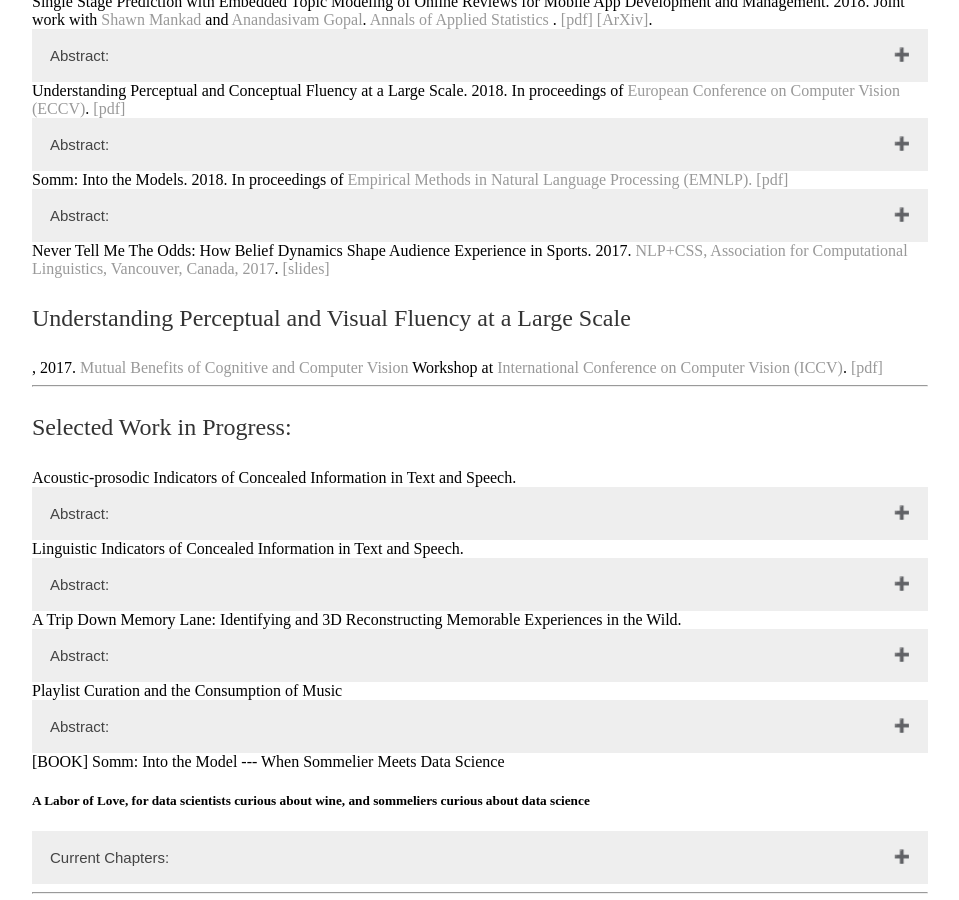
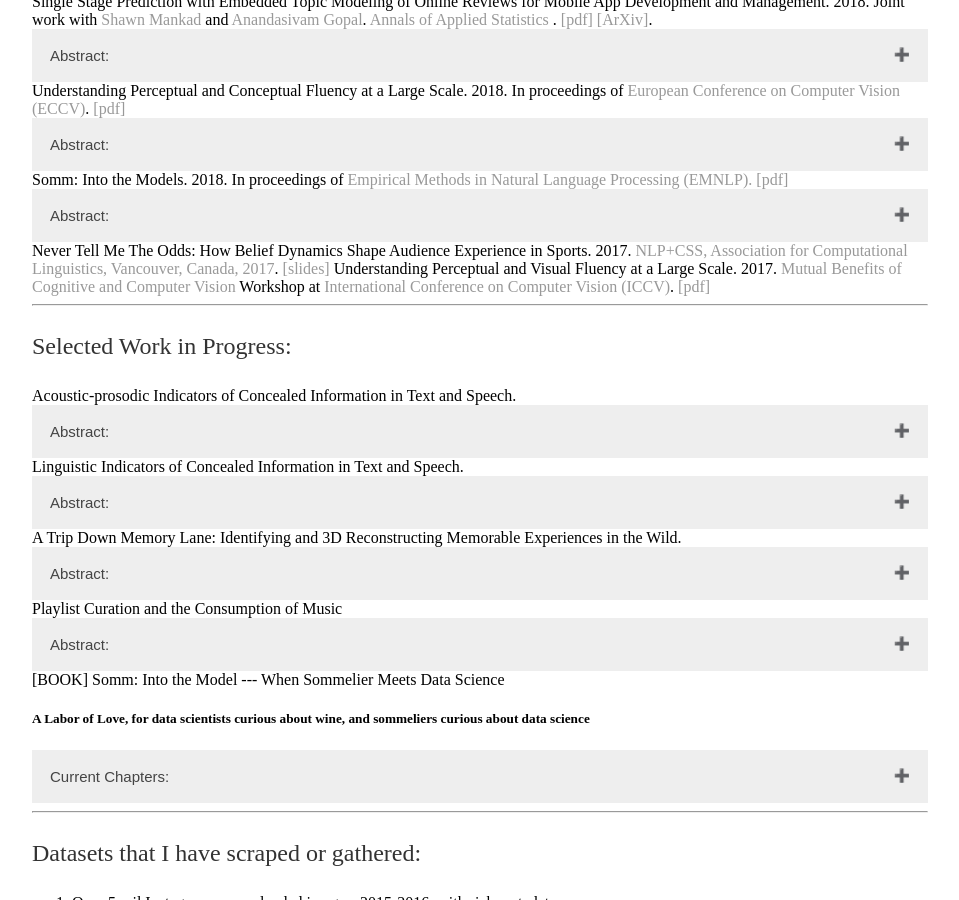
Before and after one commit to shenglih/shenglih.github.io, a Jekyll site: the page built from research/index.html, in a window 1280 px wide and 900 px high, scrolled down 592 px. Shown: the whole window, without its empty margins (160-1119 px from the left). Built offline with Jekyll 4.4.1, drawn with Linux system fonts in a browser that asks for light colours.

Commit message:
Update index.html

```diff
--- a/research/index.html
+++ b/research/index.html
@@ -114,7 +114,7 @@
 
 	Never Tell Me The Odds: How Belief Dynamics Shape Audience Experience in Sports. 2017.
 	<a href=""> NLP+CSS, Association for Computational Linguistics, Vancouver, Canada, 2017</a>. <a href=""> [slides]</a>
-	<p>Understanding Perceptual and Visual Fluency at a Large Scale</p>, 2017. <a href="https://sites.google.com/site/mbcc2017w/home">Mutual Benefits of Cognitive and Computer Vision</a> Workshop at <a href="http://iccv2017.thecvf.com/">International Conference on Computer Vision (ICCV)</a>. <a href="">[pdf]</a>
+	Understanding Perceptual and Visual Fluency at a Large Scale. 2017. <a href="https://sites.google.com/site/mbcc2017w/home">Mutual Benefits of Cognitive and Computer Vision</a> Workshop at <a href="http://iccv2017.thecvf.com/">International Conference on Computer Vision (ICCV)</a>. <a href="">[pdf]</a>
 
 	<hr>
 	<p> Selected Work in Progress: </p>
```
